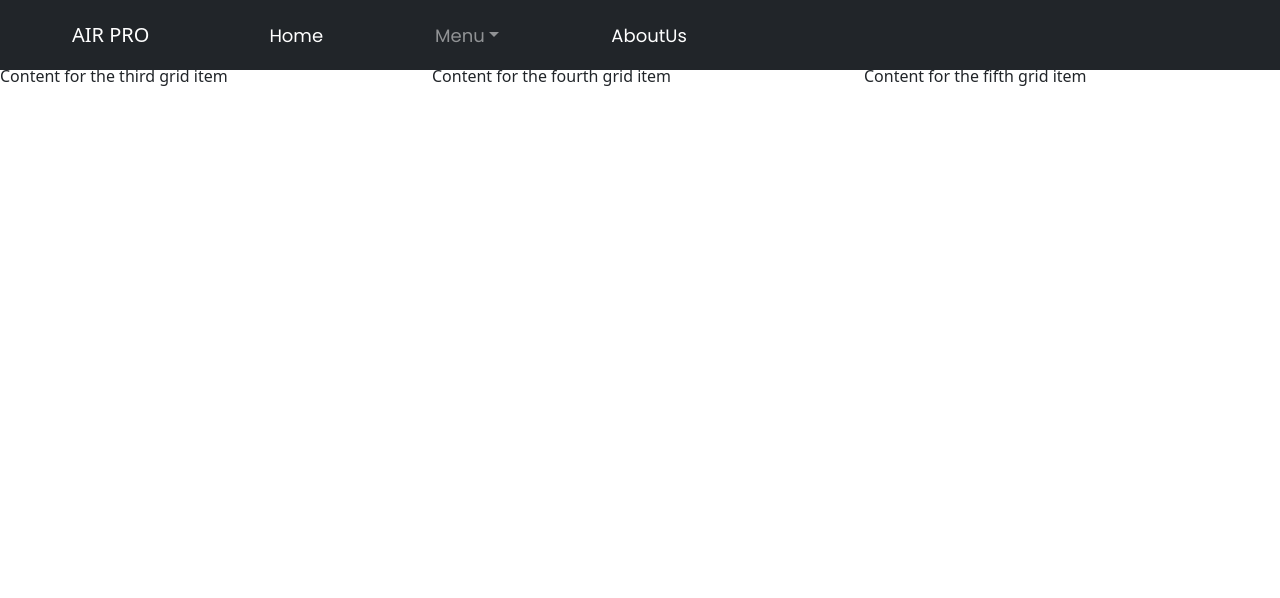
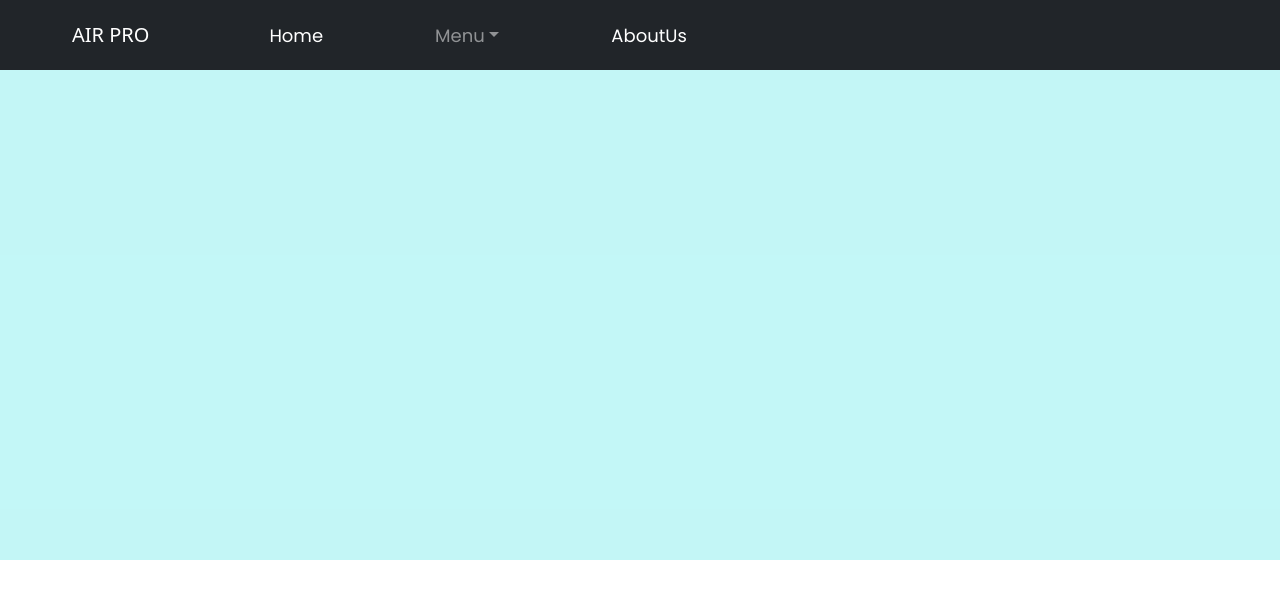
Before and after one commit to Pritirekha23/AirPro-project, a React (Create React App) app: page /Aboutus in a window 1280 px wide. Shown: the top 598 px of the page. Built offline with nearby package versions, Linux system fonts and the light colour scheme; a web font is replaced by a local one.

Commit message:
addition

```diff
--- a/src/App.js
+++ b/src/App.js
@@ -9,8 +9,8 @@ function App() {
   return (
     <div>
       <Navbar />
-      <AppRoutes/>
-      {/* <Footer/> */}
+      <AppRoutes />
+      {/* <Footer /> */}
     </div>
   );
 }
--- a/src/components/Aboutus.js
+++ b/src/components/Aboutus.js
@@ -2,76 +2,61 @@ import React from 'react'
 import Grid from '@mui/system/Unstable_Grid';
 import Typography from '@mui/material/CardActionArea';
 import '../style/Aboutus.css';
+import AbtUsimg from '../assets/AbtUsimg.jpg'
+import { height } from '@mui/system';
+
 function Aboutus() {
     return (
 
-        // <Grid className="aboutus-page-main m-5">
-        //         <Typography  className='m-2'> We have the pleasure to introduce ourselves as the leading supplier of replacement spares and service contractors for Ingersoll-Rand, Dresser-Rand, Chicago Pneumatics, Atlas Copco, and Kirloskar Make Air & Gas Compressors in North & South India.
+        // <Grid className="aboutus-page-main" >
+        //     {/* <Grid><Typography> We have the pleasure to introduce ourselves as the leading supplier of replacement spares and service contractors for Ingersoll-Rand, Dresser-Rand, Chicago Pneumatics, Atlas Copco, and Kirloskar Make Air & Gas Compressors in North & South India.
+        //     </Typography></Grid> */}
+
+        //     {/* <Typography className='aboutus-page-heading mt-4'>
+        //             COMPRESSED AIR POWER: INDISPENSABLE FOR MODERN INDUSTRY
+        //         </Typography>
+        //         <Typography>
+        //             ‘Compressed Air Power’ has come to occupy a unique and critical position in different processes of various Industries. In many cases Air power is safer and cheaper than electric power. Consistency and quality of air power depends on the quality of air compressors and the replacement spares used.
         //         </Typography>
         //         <Typography className='aboutus-page-heading'>
-        //             COMPRESSED AIR POWER: INDISPENSABLE FOR MODERN INDUSTRY
-        //         </Typography>
-        //         <Typography  className='m-2'>
-        //             ‘Compressed Air Power’ has come to occupy a unique and critical position in different processes of various Industries. In many cases Air power is safer and cheaper than electric power. Consistency and quality of air power depends on the quality of air compressors and the replacement spares used.
-        //         </Typography>
-        //         <Typography className='aboutus-page-heading m-2'>
         //             BACKGROUND</Typography>
-        //         <Typography className='m-2'>
+        //         <Typography>
         //             Sigma Pneumatics & Spares was setup 05 years back with the sole motto of quality service and spares at affordable ra tes in the field of Compressor servicing. From strength of merely 3 people the company has now grown to have more than 30 in its fold, including 18 service Engineers, and now operates from three locations.  This on itself speaks volumes of the respect and trust the Industrial fraternity has reposed on us.
         //         </Typography>
-        //         <Typography className='aboutus-page-heading m-2'>PRODUCTS</Typography>
-        //         <Typography  className='m-2'>
+        //         <Typography className='aboutus-page-heading '>PRODUCTS</Typography>
+        //         <Typography >
 
         //             For us Customer Satisfaction is not a means but an end on itself. Being the ex-workers of Ingersoll-Rand  and Chicago Pneumatics the leaders in Compressed Air technology and by virtue of the experience gained from the field we can safely call ourselves as experts in the field.
         //             We at Airpro Pneumatics & Spares, have successfully addressed to all the doubts and fears commonly expressed about suppliers of Compressor Spares. The replacement spares supplied by us are sourced from the OE suppliers. Coupled this with our low overheads we are able to supply genuine spares at considerably lower rates. There would be a minimum saving of 25% - 30% on your spares cost. All our spares are highly reliable and exactly adhere to OE specifications.  Most of the spares supplied by us are guaranteed for a minimum period of 12 months of defect-less performance.
 
         //         </Typography>
 
-        //         <Typography className='aboutus-page-heading m-2'> SERVICES</Typography>
+        //         <Typography className='aboutus-page-heading '> SERVICES</Typography>
 
-        //         <Typography  className='m-2'>
+        //         <Typography  >
         //             You would definitely agree that for better & consistent supply of Air Power, servicing of the compressors should be of high quality. With this in mind we have a dedicated, qualified and highly experienced group of Engineers who would attend to your problems / break downs round-the-clock.
         //         </Typography>
-        //         <Typography className='m-2'>
+        //         <Typography >
         //             On entering into an Annual Maintenance Contract with us you can be absolutely sure of trouble-free compressor operation throughout the contract period. In fact, we help you in achieving zero-break down for compressors throughout the year. Our team of service Engineers are available to you round-the-clock to attend to break down calls. As a further proof of our dedication we are in a position to carryout the maintenance of your Compressors on Sundays and National Holidays without affecting your production schedule. You also save a lot of expenditure by not employing people separately for the purpose of Compressor Maintenance and our AMC rates are heard to be believed. </Typography>
-        //             <Typography  className='m-2'>
+        //             <Typography>
         //             If you judge a Company by the clients it has or the business relations it keeps, you would agree that we are far above our competitors. Year after year we are able to meet the exacting standards set by the leading MNCs, PSUs & Indian Companies in different Industries.
         //             </Typography>
-        //             <Typography  className='m-2'>
+        //             <Typography >
         //                 We, at Airpro, believe in and look forward to establishing long-term, mutually beneficial business relationships. Business with us means entering the realm of professionalism and leaving the ordinary behind. Kindly get in touch with Mr. Manas & Debasish to know more about our services. We would very much appreciate your kind gesture of letting us visit your premises to offer personalized service / solutions.
-        //             </Typography>
+        //             </Typography> */}
         // </Grid>
 
-            <Grid container spacing={2} className="aboutus-page-container ">
-                <Typography>Hello</Typography>
-                <Grid item xs={12} sm={6} className="about-2nd">
-                    <Typography variant="body1">
-                        Content for the first grid item
-                    </Typography>
+        <Grid className="aboutus-main-container">
+            <Grid container  className="abt-firsthead "  >
+                {/* <img src={AbtUsimg} alt="aboutusimg" /> */}
+                <Grid  item xs={6} className="abt-first-head-text" >
+                    We have the pleasure to introduce ourselves as the leading supplier of replacement spares and service contractors for Ingersoll-Rand, Dresser-Rand, Chicago Pneumatics, Atlas Copco, and Kirloskar Make Air & Gas Compressors in North & South India.
                 </Grid>
-                <Grid item xs={12} sm={6} className="about-2nd">
-                    <Typography variant="body1">
-                        Content for the second grid item
-                    </Typography>
-                </Grid>
+                <Grid  item xs={6}  className="abt-first-head-img">
 
-                {/* Second row */}
-                <Grid item xs={12} sm={4}>
-                    <Typography variant="body1">
-                        Content for the third grid item
-                    </Typography>
-                </Grid>
-                <Grid item xs={12} sm={4}>
-                    <Typography variant="body1">
-                        Content for the fourth grid item
-                    </Typography>
-                </Grid>
-                <Grid item xs={12} sm={4}>
-                    <Typography variant="body1">
-                        Content for the fifth grid item
-                    </Typography>
                 </Grid>
             </Grid>
+        </Grid>
 
 
     )
--- a/src/style/Aboutus.css
+++ b/src/style/Aboutus.css
@@ -1,10 +1,21 @@
 
+.aboutus-page-main{
+    margin-top: 70px;
 
-/* .aboutus-page-heading{
+    /* background-size: cover;
+    background-repeat: no-repeat;
+    background-position: center; */
+    /* background-color: rgb(0, 139, 139);    */
+}
+
+.aboutus-page-heading{
     margin-top: 5px;
     font-weight: 700;
     background-color: goldenrod;
-} */
-.aboutus-page-container{
-    margin: 8% ;
 }
+.abt-firsthead{
+    width: 100.5vw;
+    height: 70vh;
+    background-color: rgba(170, 243, 243, 0.7);
+
+}
```
Also changed, not shown: src/assets/AbtUsimg.jpg (added), src/assets/bgabt.jpg (added).
